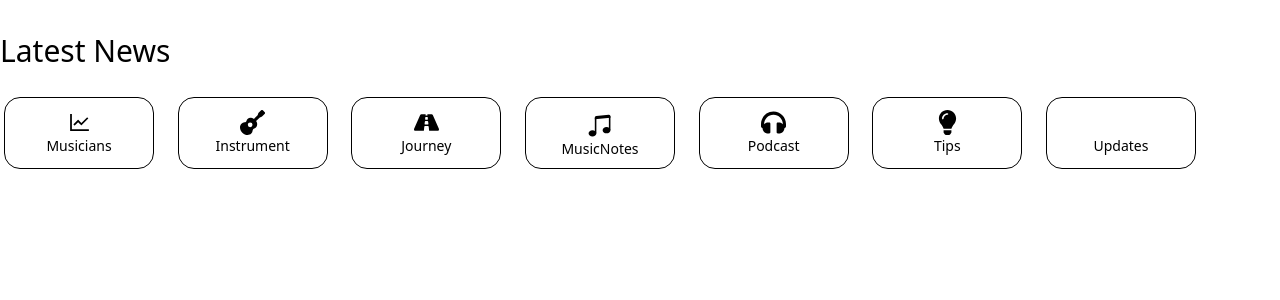
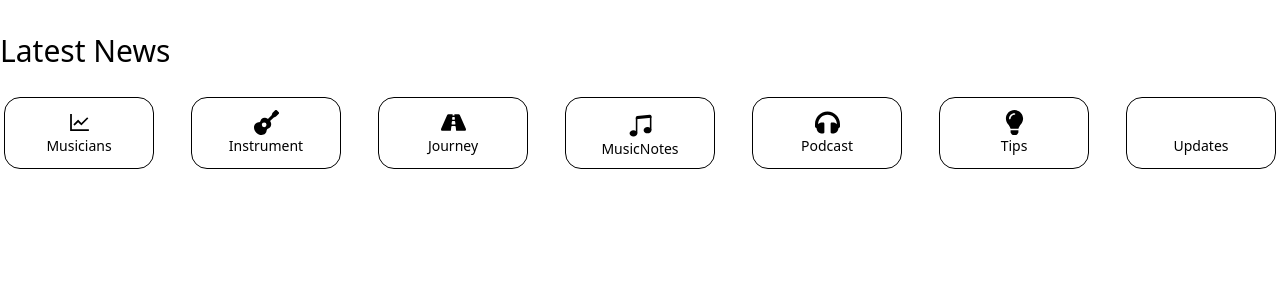
Before and after one commit to maniksharma424/freshleyBrewed, a Next.js app: page /components/News in a window 1280 px wide. Shown: the top 300 px of the page. Built offline with nearby package versions, Linux system fonts and the light colour scheme; some icons are missing.

Commit message:
style:Ui Fix

```diff
--- a/src/pages/components/Courses.tsx
+++ b/src/pages/components/Courses.tsx
@@ -3,7 +3,7 @@ import courseData from "../../db/courses.json";
 import CourseCard from "./CourseCard";
 const Courses = () => {
   return (
-    <div className="   h-fit  w-full lg:pr-20 sm:pr010 pr-0">
+  <div className="   h-fit  w-full ">
       <h1 className=" lg:text-[30px] sm:text-[28px] text-[24px] mb-5 flex lg:justify-start sm:justify-start justify-center">
         Featured Courses
       </h1>
--- a/src/pages/components/News.tsx
+++ b/src/pages/components/News.tsx
@@ -11,7 +11,7 @@ const News = () => {
     "flex flex-col items-center justify-center lg:w-[150px] sm:w-[90px] w-[80px] border-[1px] border-black lg:p-3 sm:p-2 p-1 rounded-2xl m-1";
     const styleText = 'text-[14px]'
   return (
-    <div className=" h-fit py-7 w-full lg:pr-20 sm:pr010 pr-0">
+    <div className=" h-fit py-7 w-full">
       <h1 className=" lg:text-[30px] sm:text-[28px] text-[24px] mb-5 flex lg:justify-start sm:justify-start justify-center">
         Latest News
       </h1>
--- a/src/pages/components/Progress.tsx
+++ b/src/pages/components/Progress.tsx
@@ -3,7 +3,7 @@ import progressData from "../../db/progress.json";
 import ProgressCard from "./ProgressCard";
 const Progress = () => {
   return (
-    <div className=" h-fit  w-full lg:pr-20 sm:pr010 pr-0">
+    <div className=" h-fit  w-full ">
       <h1 className=" lg:text-[30px] sm:text-[28px] text-[24px] mb-5 flex lg:justify-start sm:justify-start justify-center">
         My Progress
       </h1>
--- a/src/pages/home.tsx
+++ b/src/pages/home.tsx
@@ -15,7 +15,7 @@ export default function Home() {
       </Head>
       <main className="flex w-full h-screen ">
         <SideNavbar />
-        <div id="container" className="w-full h-screen lg:p-8 sm:p-5 p-3 overflow-scroll">
+        <div id="container" className="w-full h-screen lg:p-8 sm:p-5 p-3 overflow-scroll lg:pr-20 sm:pr-10 pr-0">
           <Courses />
           <News />
           <Progress />
```
